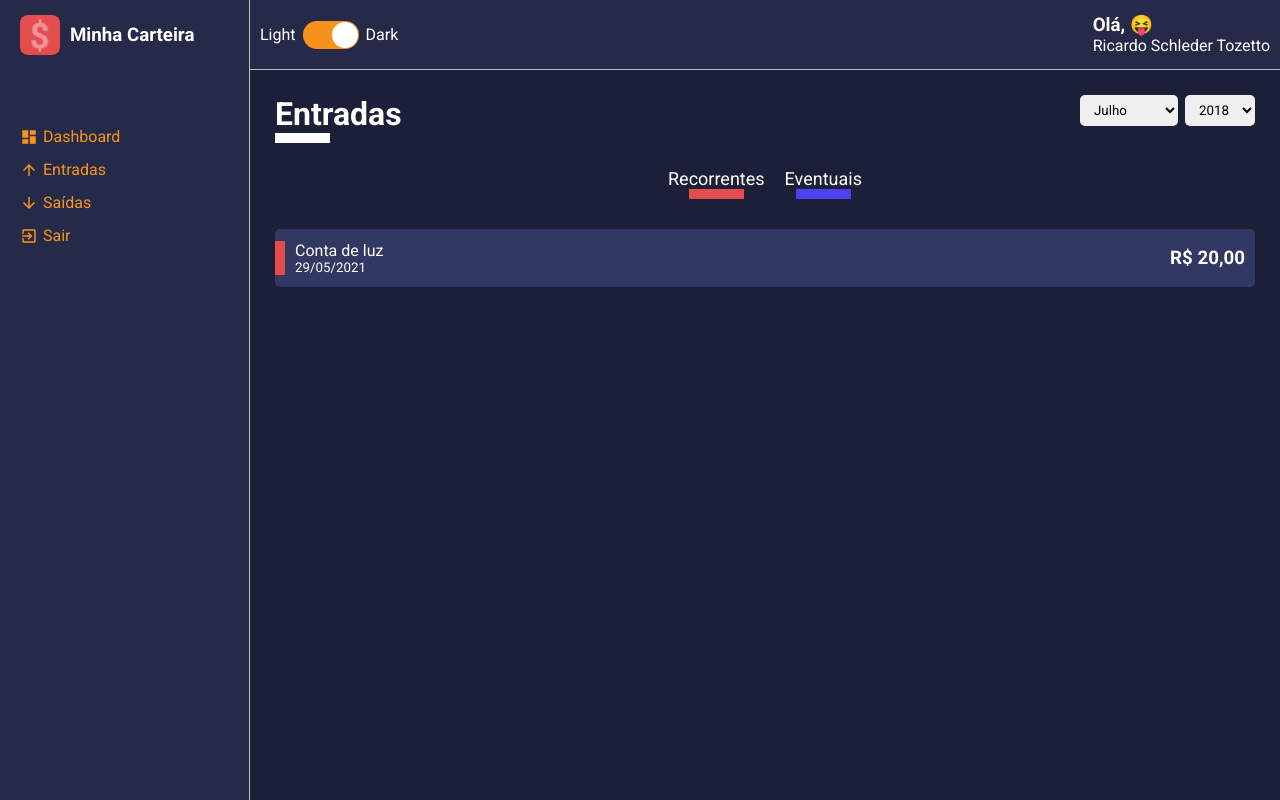
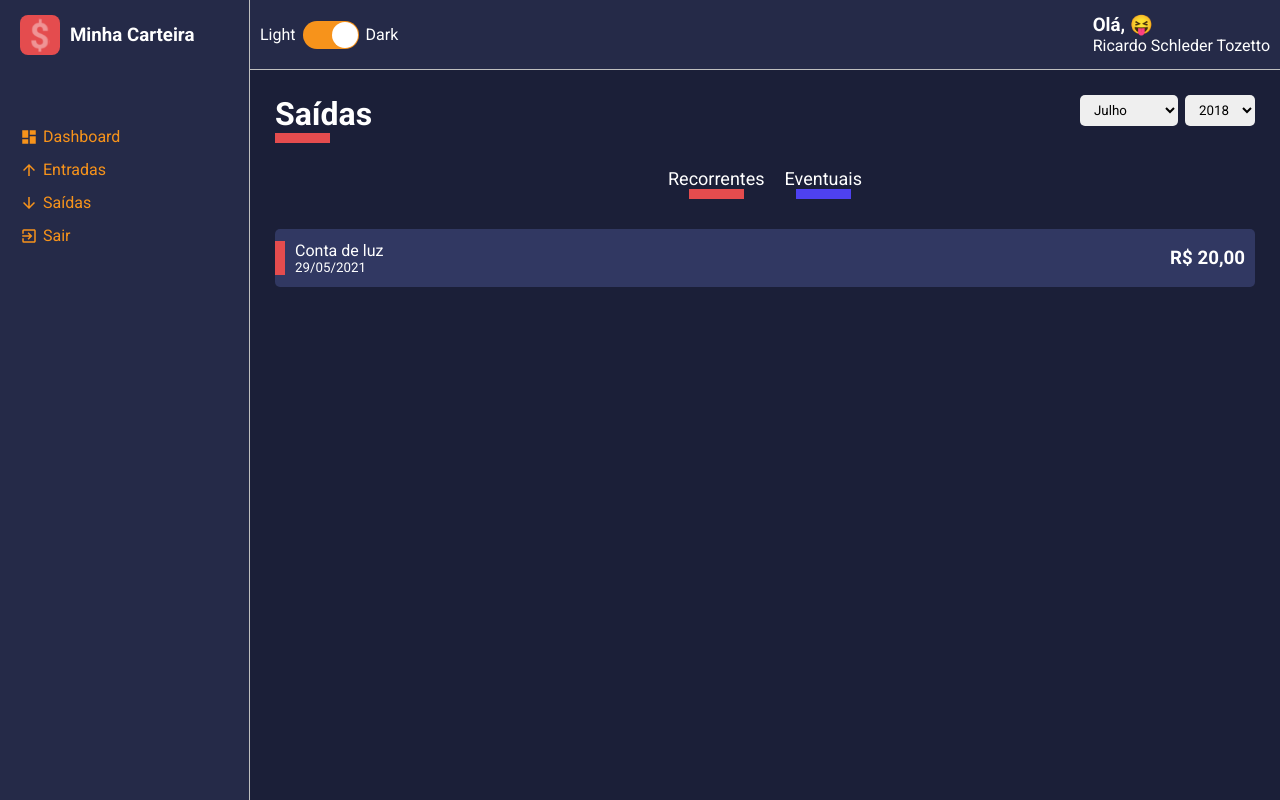
Before and after one commit to RicardoSTozetto/minha-carteira, a React (Create React App) app: page /list/1 in a window 1280 px wide. Built offline with nearby package versions, Linux system fonts and the light colour scheme.

Commit message:
Rotas criadas

```diff
--- a/package.json
+++ b/package.json
@@ -10,10 +10,12 @@
     "@types/node": "^12.0.0",
     "@types/react": "^17.0.0",
     "@types/react-dom": "^17.0.0",
+    "@types/react-router-dom": "^5.1.7",
     "node": "^16.1.0",
     "react": "^17.0.2",
     "react-dom": "^17.0.2",
     "react-icons": "^4.2.0",
+    "react-router-dom": "^5.2.0",
     "react-scripts": "4.0.3",
     "react-switch": "^6.0.0",
     "styled-components": "^5.3.0",
--- a/src/App.tsx
+++ b/src/App.tsx
@@ -2,18 +2,18 @@
 import {ThemeProvider} from 'styled-components';
 import GlobalStyles from './styles/GlobalStyles';
 
-import Layout from './components/Layout'
-import Dashboard from './pages/Dashboard'
-import List from './pages/List'
-import dark from './styles/themes/dark'
+//import Layout from './components/Layout'
+//import Dashboard from './pages/Dashboard'
+//import List from './pages/List'
+
+import Routes from './routes';
+import dark from './styles/themes/dark';
 
 const App: React.FC = () => {
     return(
         <ThemeProvider theme={dark}>
             <GlobalStyles />
-            <Layout>
-                <List/>
-            </Layout>
+            <Routes />
         </ThemeProvider>
     );
 }
--- a/src/components/Aside/index.tsx
+++ b/src/components/Aside/index.tsx
@@ -11,17 +11,17 @@
                 <Title>Minha Carteira</Title>
             </Header>
             <MenuContainer>
-                <MenuItemLink href='#'>
+                <MenuItemLink href='/dashboard'>
                     <MdDashboard/>
                     Dashboard
                 </MenuItemLink>
 
-                <MenuItemLink href='#'>
+                <MenuItemLink href='/list/entry-balance'>
                     <MdArrowUpward/>
                     Entradas
                 </MenuItemLink>
 
-                <MenuItemLink href='#'>
+                <MenuItemLink href='/list/exit-balance'>
                     <MdArrowDownward/>
                     Saídas
                 </MenuItemLink>
--- a/src/components/SelectInput/index.tsx
+++ b/src/components/SelectInput/index.tsx
@@ -14,7 +14,9 @@
         <Container>
             <select>
                 {
-                    options.map(option => (<option value={option.value}>{option.label}</option>))
+                    options.map(option => (<option
+                        key={option.value}
+                        value={option.value}>{option.label}</option>))
 
                 }
             </select>
--- a/src/pages/List/index.tsx
+++ b/src/pages/List/index.tsx
@@ -1,4 +1,4 @@
-import React from 'react'
+import React, { useMemo } from 'react'
 
 
 
@@ -7,7 +7,29 @@
 import HistoryFinanceCard from '../../components/HistoryFinanceCard'
 import {Container, Content, Filters} from './style'
 
-const List: React.FC = () => {
+interface IRouteParams {
+    match: {
+        params: {
+            type: string;
+        }
+    }
+}
+
+
+const List: React.FC<IRouteParams> = ({ match }) => {
+
+    const {type} = match.params;
+    const title = useMemo(() => {
+        return type === 'entry-balance' ?
+        {
+            text : 'Entradas',
+            lineColor:'#F7931B'
+        } :
+        {
+            text: 'Saídas',
+            lineColor: '#E44C4E'
+        }
+    },[type]);
 
     const months = [
         {value: 7, label: 'Julho'},
@@ -23,7 +45,7 @@
 
     return(
         <Container>
-             <ContentHeader title="Entradas" lineColor="#fff">
+             <ContentHeader title={title.text} lineColor={title.lineColor}>
                 <SelectInput options={months}/>
                 <SelectInput options={years}/>
             </ContentHeader>
--- /dev/null
+++ b/src/routes/app.routes.tsx
@@ -0,0 +1,21 @@
+import React from 'react'
+
+import { Switch, Route } from 'react-router-dom'
+
+import Layout from '../components/Layout';
+import Dashboard from '../pages/Dashboard'
+import List from '../pages/List'
+
+
+const AppRoutes: React.FC = () => (
+    <Layout>
+        <Switch>
+            <Route path ="/dashboard" exact component={Dashboard}/>
+            <Route path ="/list/:type" exact component={List}/>
+        </Switch>
+    </Layout>
+
+
+);
+
+export default AppRoutes;
--- /dev/null
+++ b/src/routes/index.tsx
@@ -0,0 +1,16 @@
+import React from 'react';
+
+import { BrowserRouter } from 'react-router-dom';
+
+
+import App from './app.routes';
+
+const Routes: React.FC = () => (
+    <BrowserRouter>
+        <App/>
+    </BrowserRouter>
+
+)
+
+
+export default Routes;
```
Also changed, not shown: 1 other file (tests, documents, lock files or other folders).
